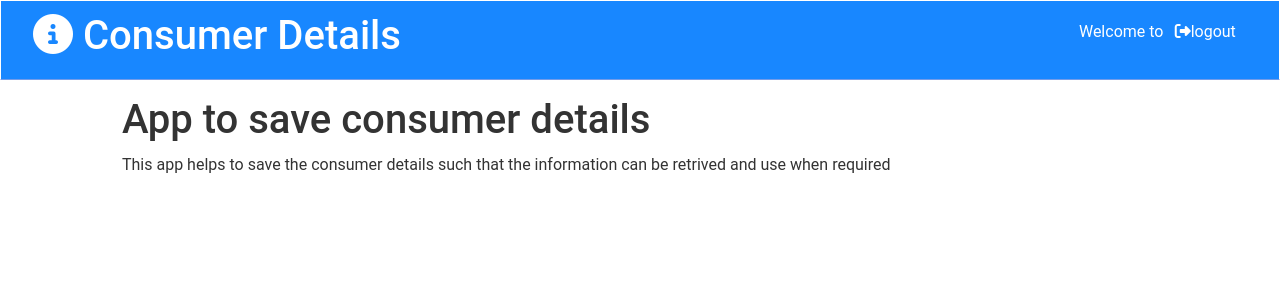
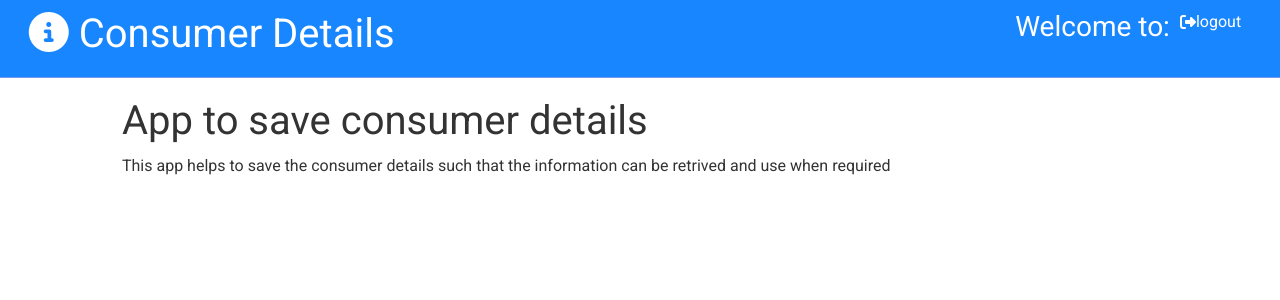
Before and after one commit to ManNeu/Consumer-Details, a React (Create React App) app in the folder client/: page /about in a window 1280 px wide. Shown: the top 300 px of the page. Built offline with nearby package versions, Linux system fonts and the light colour scheme; sample sign-in values are in the browser's storage.

Commit message:
changes with filter and some styling

```diff
--- a/client/src/App.css
+++ b/client/src/App.css
@@ -1,65 +1,4 @@
-.App {
-  text-align: center;
-}
-.jumbotron {
-  background-image: url(https://tn.affinitysoccer.com/1011/css/blue/background.jpg);
-  background-repeat: no-repeat repeat;
-  padding-top: 50px;
-  font-weight: bold;
-  margin-top: 100px;
-  margin-bottom: 100px;
-  border-radius: 50px;
-  position: fixed;
-  min-width: 100%;
-  min-height: 100%;
-  background-size: cover;
-  background-position: center;
-}
-.navbar {
-  border: black;
-  background-color: blue;
-  border: solid 1px;
-}
-.bg-primary {
-  color: aliceblue;
-  /* color: rgba(0, 0, 255, 0.507); */
-}
-
-.grid2 {
-  display: grid;
-  grid-template-columns: repeat(2, 1fr);
-  grid-gap: 1.5rem;
-}
-.NavLink {
-  color: aliceblue;
-  text-align: right;
-}
-.App-logo {
-  height: 40vmin;
-  pointer-events: none;
-}
-
-@media (prefers-reduced-motion: no-preference) {
-  .App-logo {
-    animation: App-logo-spin infinite 20s linear;
-  }
-}
-
-.App-header {
-  background-color: #282c34;
-  min-height: 100vh;
-  display: flex;
-  flex-direction: column;
-  align-items: center;
-  justify-content: center;
-  font-size: calc(10px + 2vmin);
-  color: white;
-}
-
-.App-link {
-  color: #61dafb;
-}
-@import url("https://fonts.googleapis.com/css?family=Roboto");
+@import url("https://fonts.googleapis.com/css?family=Roboto&display=swap");
 
 /* Global Styles */
 :root {
@@ -132,11 +71,13 @@ img {
 }
 
 /* Grid */
-.grid-2 {
+.grid2 {
   display: grid;
   grid-template-columns: repeat(2, 1fr);
   grid-gap: 2rem;
 }
+
+/* button */
 
 .btn {
   display: inline-block;
@@ -162,6 +103,8 @@ img {
   margin-right: 0.2rem;
 }
 
+/* badge */
+
 .badge {
   font-size: 0.8rem;
   padding: 0.2rem 0.7rem;
@@ -171,6 +114,7 @@ img {
   color: #333;
   border-radius: 5px;
 }
+/* alert */
 
 .alert {
   padding: 0.7rem;
@@ -285,12 +229,12 @@ h3 {
   display: flex;
   justify-content: space-between;
   align-items: center;
-  padding: 0.7rem 2rem;
+  padding: 0.6rem 1.8rem;
   z-index: 1;
   width: 100%;
   border-bottom: solid 1px var(--primary-color);
   opacity: 0.9;
-  margin-bottom: 1rem;
+  margin-bottom: 1.2rem;
 }
 
 .navbar ul {
@@ -299,8 +243,8 @@ h3 {
 
 .navbar a {
   color: #fff;
-  padding: 0.45rem;
-  margin: 0 0.25rem;
+  padding: 0.4rem;
+  margin: 0 0.23rem;
 }
 
 .navbar a:hover {
--- a/client/src/components/layout/Navbar.js
+++ b/client/src/components/layout/Navbar.js
@@ -3,7 +3,7 @@ import PropTypes from "prop-types";
 import { Link } from "react-router-dom";
 import AuthContext from "../../context/auth/authContext";
 import ConsumerContext from "../../context/consumer/consumerContext";
-import blueWaterMark from "../images/blueWaterMarks.jpg";
+// import blueWaterMark from "../images/blueWaterMarks.jpg";
 
 const Navbar = ({ title, icon }) => {
   const authContext = useContext(AuthContext);
@@ -21,7 +21,12 @@ const Navbar = ({ title, icon }) => {
   const authLinks = (
     <Fragment>
       {/* <li>Hello {user && user.first_name + " " + user.last_name}</li> */}
-      <li>Welcome to {user && user.store_name + "\n" + user.store_location}</li>
+
+      <h3>
+        {" "}
+        Welcome to: {user && user.store_name + " @ " + user.store_location}{" "}
+      </h3>
+
       {/* <br /> */}
 
       {/* <li> {user && user.store_location}</li> */}
@@ -54,8 +59,8 @@ const Navbar = ({ title, icon }) => {
   );
 
   return (
+    // <div style={{ backgroundImage: "url(" + blueWaterMark + ")" }}>
     <div className="navbar bg-primary">
-      {/* <div style={{ backgroundImage: "url(" + blueWaterMark + ")" }}> */}
       <h1>
         <i className={icon} />
         {title}
--- a/client/src/components/pages/Home.js
+++ b/client/src/components/pages/Home.js
@@ -4,6 +4,7 @@ import ConsumerForm from "../consumers/ConsumerForm";
 import ConsumerFilter from "../consumers/ConsumerFilter";
 import AuthContext from "../../context/auth/authContext";
 import landingImage from "../images/landingPage.jpg";
+import blueWaterMark from "../images/blueWaterMarks.jpg";
 
 const Home = () => {
   const authContext = useContext(AuthContext);
@@ -14,11 +15,14 @@ const Home = () => {
   }, []);
 
   return (
-    <div style={{ backgroundImage: "url(" + landingImage + ")" }}>
-      <div className="grid2">
-        <div>
+    <div className="grid2">
+      <div>
+        <div style={{ backgroundImage: "url(" + landingImage + ")" }}>
           <ConsumerForm />
         </div>
+      </div>
+
+      <div style={{ backgroundImage: "url(" + blueWaterMark + ")" }}>
         <div>
           <ConsumerFilter />
           <Consumers />
--- a/client/src/context/consumer/consumerReducer.js
+++ b/client/src/context/consumer/consumerReducer.js
@@ -74,8 +74,8 @@ export default (state, action) => {
             consumer.email.match(regex) ||
             consumer.type.match(regex) ||
             consumer.date.match(regex) ||
-            (consumer.type + " " + consumer.date).match(regex) ||
-            (consumer.date + " " + consumer.type).match(regex)
+            (consumer.type + " " + consumer.date).match(regex)
+            // (consumer.date + " " + consumer.type).match(regex)
           );
         }),
       };
```
Also changed, not shown: 1 other file (tests, documents, lock files or other folders).
